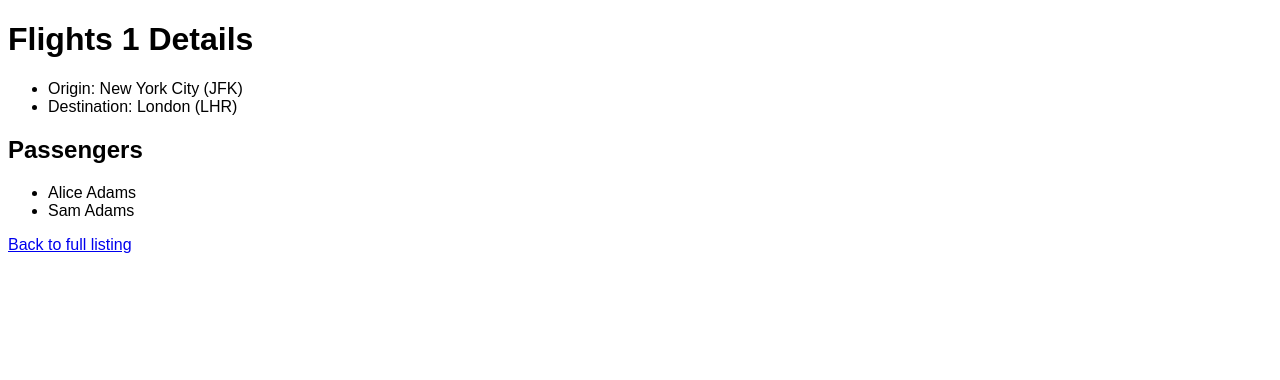
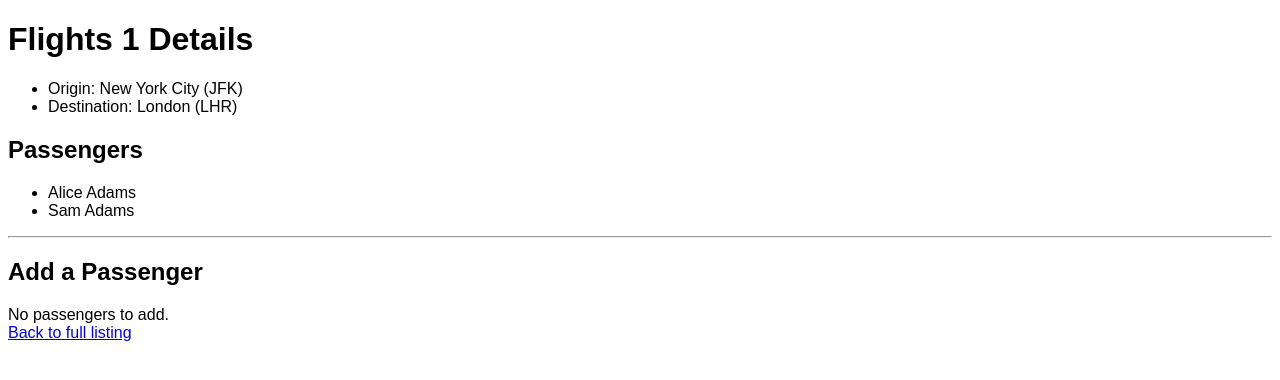
Before and after one commit to AkaneF/airline, a Django app: page /1 in a window 1280 px wide. Shown: the top 380 px of the page. Run offline with Django 3.2, Linux system fonts and the light colour scheme; data comes from the database, SQL or seed files in the repository; both versions use the stored data as it was after the commit.

Commit message:
booking added

```diff
--- a/flights/templates/flights/flight.html
+++ b/flights/templates/flights/flight.html
@@ -24,6 +24,24 @@
         <li>No passengers.</li>
     {% endfor %}
     </ul>
+    <hr>
+
+    <h2>Add a Passenger</h2>
+
+    {% if non_passengers %}
+    <form action="{% url 'book' flight.id %}" method="post">
+        {% csrf_token %}
+        <select name = "passenger">
+          {% for passenger in non_passengers %}
+            <option value="{{ passenger.id }}">{{ passenger }}</option>
+          {% endfor %}
+        </select>
+        <input type="submit" value="Book your flight">
+    </form>
+
+    {% else %}
+      <div>No passengers to add.</div>
+    {% endif %}
 
 
 
--- a/flights/urls.py
+++ b/flights/urls.py
@@ -4,5 +4,6 @@ from . import views
 
 urlpatterns = [
     path("", views.index, name='index'),
-    path("<int:flight_id>", views.flight, name='flight')
+    path("<int:flight_id>", views.flight, name='flight'),
+    path("<int:flight_id>/book", views.book, name='book')
 ]
--- a/flights/views.py
+++ b/flights/views.py
@@ -19,6 +19,23 @@ def flight(request, flight_id):
         raise Http404("Flight does not exist.")
     context = {
         "flight": flight,
-        "passengers": flight.passengers.all()
+        "passengers": flight.passengers.all(),
+        "non_passengers": Passenger.objects.exclude(flights=flight).all()
+        #exclude all the passenger have flight id already
     }
     return render(request, "flights/flight.html", context)
+
+def book(request, flight_id):
+  try:
+      passenger_id = int(request.POST["passenger"])
+      passenger = Passenger.objects.get(pk=passenger_id)
+      flight = Flight.objects.get(pk=flight_id)
+  except KeyError:
+      return render(request, "flights/error.html", {"message": "No selection"})
+  except Flight.DoesNotExist:
+      return render(request, "flights/error.html", {"message": "No flights."})
+  except Passenger.DoesNotExist:
+      return render(request, "flights/error.html", {"message": "No passenger."})
+
+  passenger.flights.add(flight)
+  return HttpResponseRedirect(reverse("flight", args=(flight_id)))
```
Also changed, not shown: db.sqlite3.
